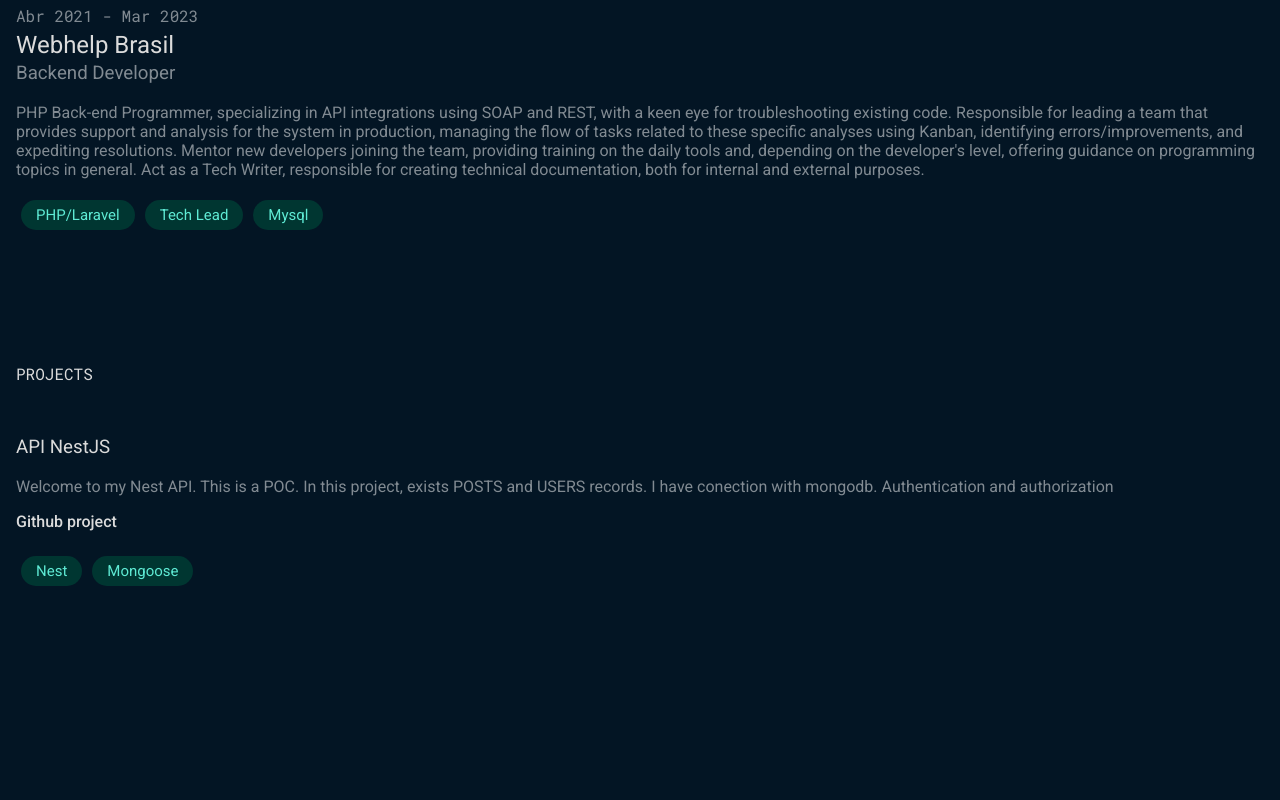
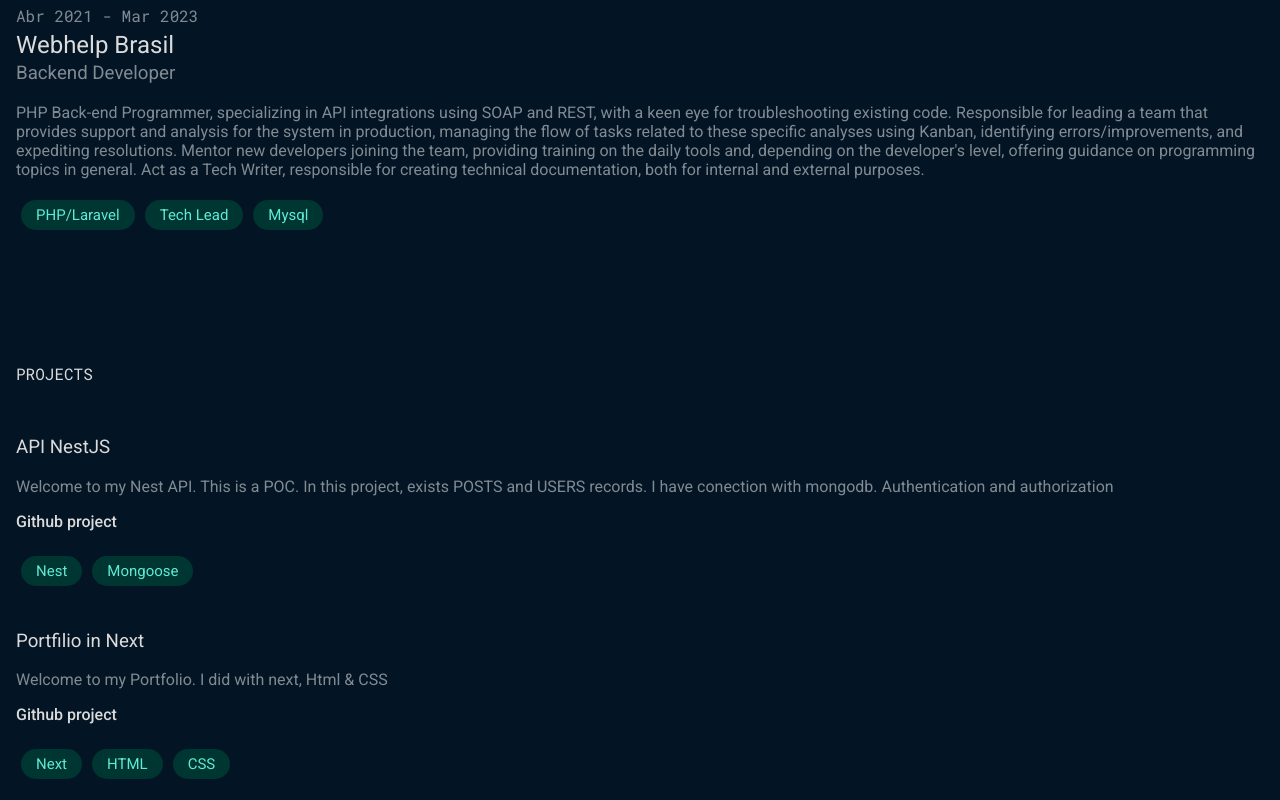
Before and after one commit to trickaugusto/portifolio-next, a Next.js app: page / in a window 1280 px wide. Shown: the part 1111-1911 px from the top of the page. Before the commit the page ends 1718 px from the top, so only its background shows below. Built offline with nearby package versions, Linux system fonts and the light colour scheme.

Commit message:
home structure

```diff
--- a/src/components/Projects.js
+++ b/src/components/Projects.js
@@ -4,7 +4,8 @@
 export default function Projects({
     title,
     description,
-    technologies
+    technologies,
+    link
 }) {
     return (
 
@@ -13,7 +14,7 @@
             <p className="transparent">{description}</p>
 
             <div className={style.divlink}>
-                <a href="https://github.com/trickaugusto/nest-api" className={style.link}>Github project</a>
+                <a href={link} className={style.link}>Github project</a>
             </div>
 
             <Technologies
--- a/src/pages/index.js
+++ b/src/pages/index.js
@@ -11,68 +11,100 @@
 
 export default function Home() {
 
-  // transformar em objeto pro Experience
+  const experiences = [
+    {
+      years: 'Mar 2023 - Present',
+      title: 'Zhavia tecnologia',
+      subtitle: 'Full stack developer',
+      description: `
+      Development and maintenance of web applications using Angular and PHP /Yii. Integration of WhatsApp APIs, both official and unofficial, to implement communication-related functionalities through the platform.
+      Collaboration in agile teams, participating in planning meetings, code reviews, and following agile development methodologies.`,
+      technologies: [
+        'Angular',
+        'PHP/Yii',
+        'Next',
+        'Nest',
+        'Mysql'
+      ],
+    },
+    {
+      years: 'Jan 2023 - Present',
+      title: 'Spartan Solucions - Europe',
+      subtitle: 'Freelance',
+      description: '    Development pontual features, with PHP/Laravel.',
+      technologies: [
+        'PHP/Laravel',
+      ],
+    },
+    {
+      years: 'Abr 2021 - Mar 2023',
+      title: 'Webhelp Brasil',
+      subtitle: 'Backend Developer',
+      description: `
+      PHP Back-end Programmer, specializing in API integrations using SOAP and REST, with a keen eye for troubleshooting existing code.
+      Responsible for leading a team that provides support and analysis for the system in production, managing the flow of tasks related to these specific analyses using Kanban, identifying errors/improvements, and expediting resolutions.
+      Mentor new developers joining the team, providing training on the daily tools and, depending on the developer's level, offering guidance on programming topics in general.
+      Act as a Tech Writer, responsible for creating technical documentation, both for internal and external purposes.
+    `,
+      technologies: [
+        'PHP/Laravel',
+        'Tech Lead',
+        'Mysql'],
+    },
+  ];
+
+  const projects = [
+    {
+      title: 'API NestJS',
+      description: 'Welcome to my Nest API. This is a POC. In this project, exists POSTS and USERS records. I have conection with mongodb. Authentication and authorization',
+      technologies: [
+        'Nest',
+        'Mongoose'
+      ],
+      link: 'https://github.com/trickaugusto/nest-api'
+    },
+    {
+      title: 'Portfilio in Next',
+      description: 'Welcome to my Portfolio. I did with next, Html & CSS',
+      technologies: [
+        'Next',
+        'HTML',
+        'CSS'
+      ],
+      link: 'https://github.com/trickaugusto/portifolio-next'
+    },
+  ]
+
   return (
     <>
       <Header />
       <About />
 
       <h2 className={`${roboto.className} title-experience`}>EXPERIENCE</h2>
-      <Experience
-        years={'Mar 2023 - Present'}
-        title={'Zhavia tecnologia'}
-        subtitle={'Full stack developer'}
-        description={`
-          Development and maintenance of web applications using Angular and PHP /Yii. Integration of WhatsApp APIs, both official and unofficial, to implement communication-related functionalities through the platform.
-          Collaboration in agile teams, participating in planning meetings, code reviews, and following agile development methodologies.
-        `}
-        technologies={[
-          'Angular',
-          'PHP/Yii',
-          'Next',
-          'Nest',
-          'Mysql'
-        ]}
-      />
 
-      <Experience
-        years={'Jan 2023 - Present'}
-        title={'Spartan Solucions - Europe'}
-        subtitle={'Freelance'}
-        description={`
-          Development pontual features, with PHP/Laravel.
-        `}
-        technologies={[
-          'PHP/Laravel',
-        ]}
-      />
-
-      <Experience
-        years={'Abr 2021 - Mar 2023'}
-        title={'Webhelp Brasil'}
-        subtitle={'Backend Developer'}
-        description={`
-          PHP Back-end Programmer, specializing in API integrations using SOAP and REST, with a keen eye for troubleshooting existing code.
-          Responsible for leading a team that provides support and analysis for the system in production, managing the flow of tasks related to these specific analyses using Kanban, identifying errors/improvements, and expediting resolutions.
-          Mentor new developers joining the team, providing training on the daily tools and, depending on the developer's level, offering guidance on programming topics in general.
-          Act as a Tech Writer, responsible for creating technical documentation, both for internal and external purposes.
-        `}
-        technologies={[
-          'PHP/Laravel',
-          'Tech Lead',
-          'Mysql'
-        ]}
-      />
+      {experiences.map((experience) => (
+        <Experience
+          key={experience}
+          years={experience.years}
+          title={experience.title}
+          subtitle={experience.subtitle}
+          description={experience.description}
+          technologies={experience.technologies}
+        />
+      ))}
 
       <h2 className={`${roboto.className} title-experience`}>PROJECTS</h2>
 
-      <Projects
-        title="API NestJS"
-        description="Welcome to my Nest API. This is a POC. In this project, exists POSTS and USERS records. I have conection with mongodb. Authentication and authorization"
-        technologies={[
-          'Nest',
-          'Mongoose'
-        ]} />
+      {projects.map((project) => (
+        <Projects
+          key={project}
+          title={project.title}
+          description={project.description}
+          technologies={project.technologies}
+          link={project.link}
+        />
+      ))}
+
     </>
   )
 }
```
